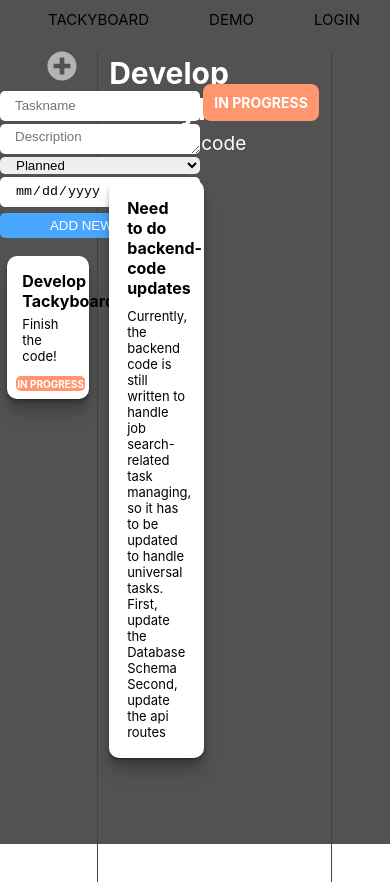
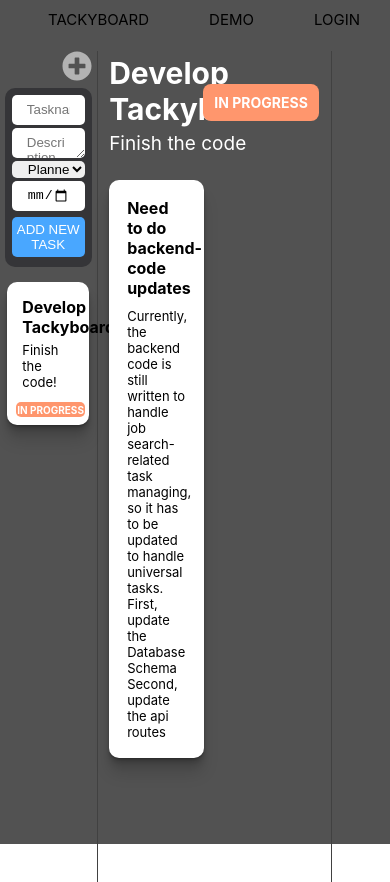
Before and after one commit to dogpineapple/tackyboard, a React (Create React App) app in the folder tackyboard-frontend/: page /demo in a window 390 px wide. Both pictures are taken after a click on the element 61 px from the left and 65 px from the top of the page. Shown: the top 882 px of the page. Built offline with nearby package versions, Linux system fonts and the light colour scheme.

Commit message:
NewTaskForm background color, positioning and width made responsive

```diff
--- a/tackyboard-frontend/src/NewTaskForm/NewTaskForm.css
+++ b/tackyboard-frontend/src/NewTaskForm/NewTaskForm.css
@@ -1,9 +1,12 @@
 .NewTaskForm {
   display: flex;
   flex-direction: column;
-  width: 20rem;
+  width: 90%;
   margin: auto;
   margin-bottom: 1.5rem;
+  background-color: rgb(53, 53, 56);
+  padding: 0.7rem;
+  border-radius: 10px;
 }
 
 .NewTaskForm > * {
@@ -19,7 +22,7 @@
 }
 
 .NewTaskForm > textarea {
-  padding-top: 0.5rem;
+  padding-top: 0.7rem;
   font-family: sans-serif;
   max-width: 100%; /* prevent over-stretching textarea*/
 }
--- a/tackyboard-frontend/src/TaskList/TaskList.css
+++ b/tackyboard-frontend/src/TaskList/TaskList.css
@@ -1,7 +1,7 @@
 .TaskList-new-task-button {
   cursor: pointer;
   align-self: flex-end;
-  margin: 0 2rem 1rem 0;
+  margin: 0 5% 0.7rem 0;
   color: rgb(179, 179, 179);
 }
 
```
